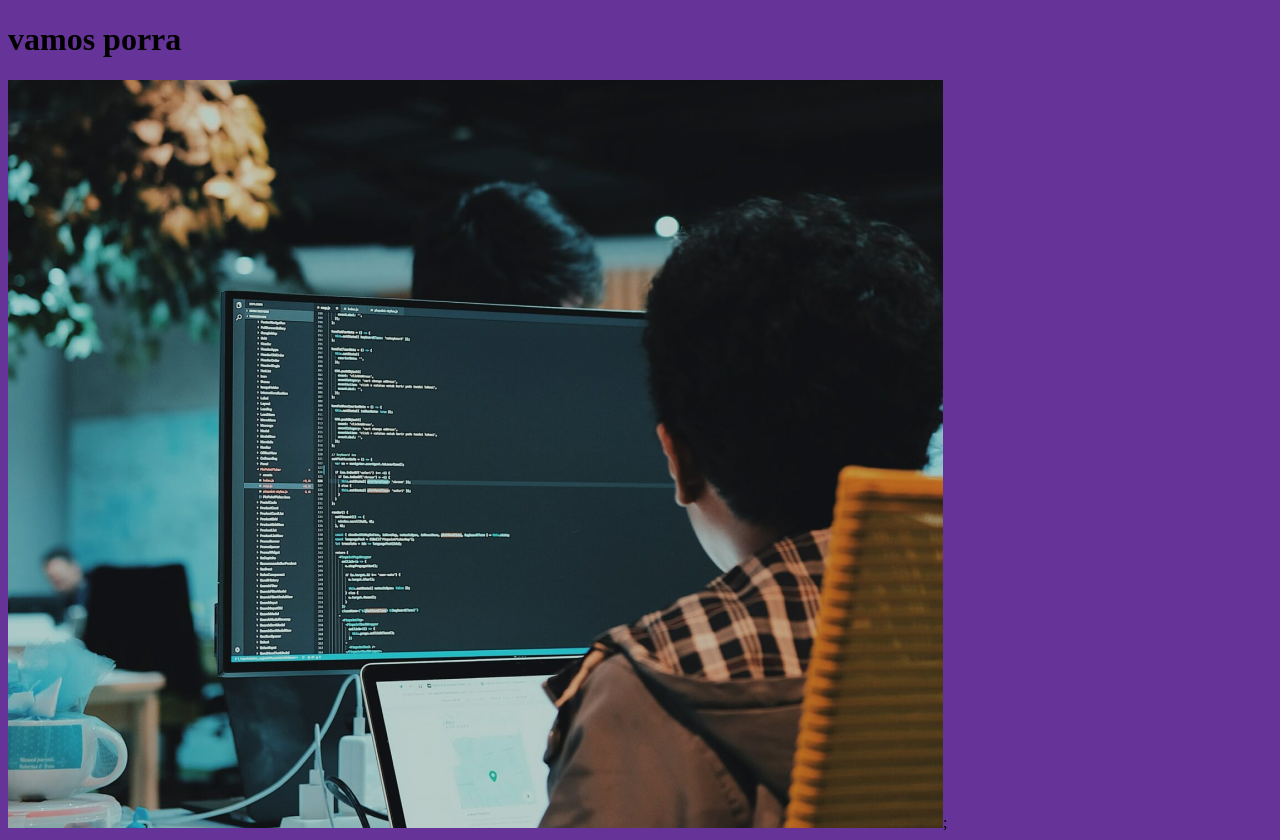
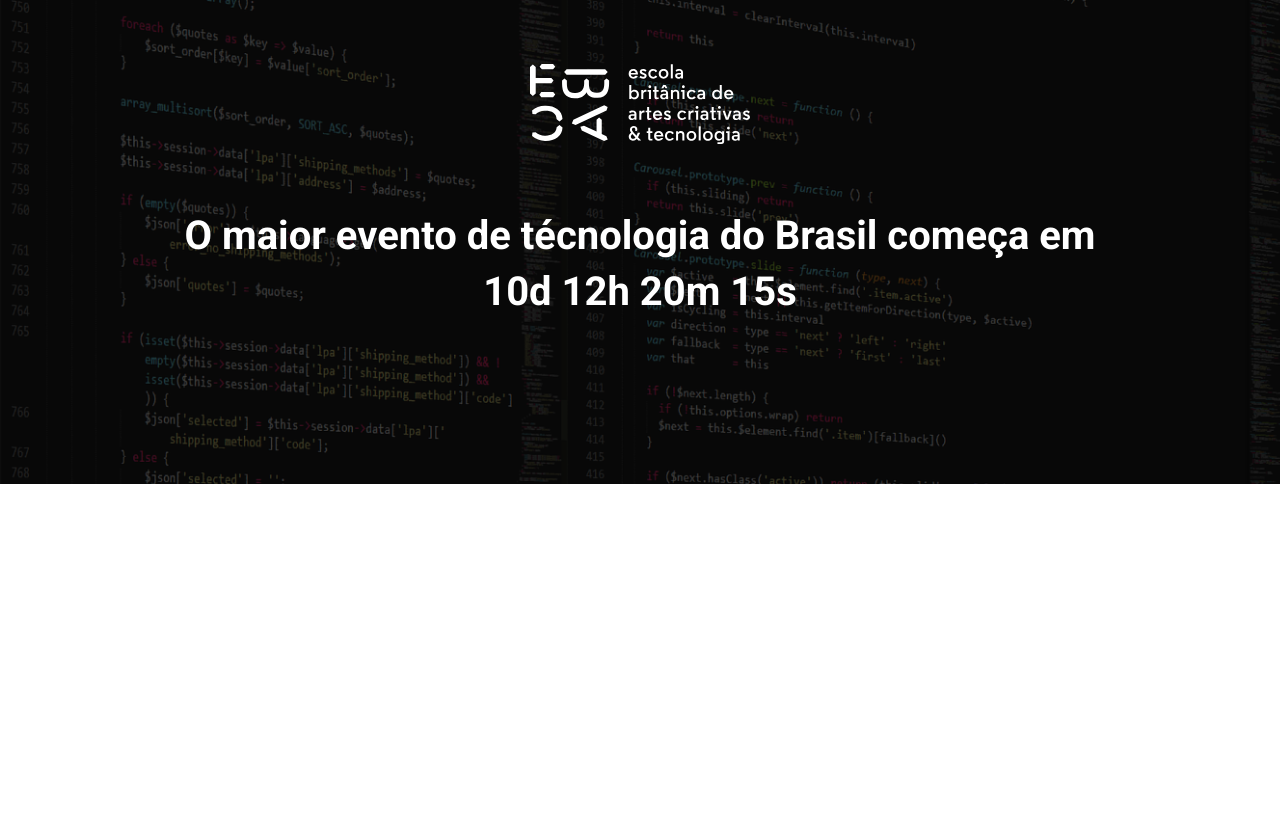
Before and after one commit to Matheus-sp12/ebac_tech_talks, a website built with Parcel: page src/index.html in a window 1280 px wide. After the commit the page ends 800 px from the top, so only its background shows below. Built offline with nearby package versions, Linux system fonts and the light colour scheme.

Commit message:
criando o hero

```diff
--- a/src/index.html
+++ b/src/index.html
@@ -1,16 +1,26 @@
 <!DOCTYPE html>
 <html lang="pt-br">
+
 <head>
     <meta charset="UTF-8">
     <meta name="viewport" content="width=device-width, initial-scale=1.0">
-    <title>Document</title>
+    <title>EBAC Tech Talks</title>
+    <link rel="preconnect" href="https://fonts.googleapis.com">
+    <link rel="preconnect" href="https://fonts.gstatic.com" crossorigin>
+    <link href="https://fonts.googleapis.com/css2?family=Roboto:wght@400;700&display=swap" rel="stylesheet">
     <link rel="stylesheet" href="styles/main.scss">
 
 </head>
+
 <body>
-    <h1>vamos porra</h1>
-    <img src="./images/data.png" alt="">;
+    <header class="hero">
+        <div class="container">
+            <img class="hero__logo" src="./images/ebac_logo.svg" alt="EBAC">
+            <p class="hero__text">O maior evento de técnologia do Brasil começa em 10d 12h 20m 15s</p>
+        </div>
+    </header>
 
     <script src="./scripts/main.js"></script>
 </body>
+
 </html>
--- /dev/null
+++ b/src/styles/_hero.scss
@@ -0,0 +1,61 @@
+.hero {
+    padding-top: 64px;
+    padding-bottom: 100px;
+    background-image: url(../images/fundo.png);
+    background-repeat: no-repeat;
+    background-size: cover;
+    position: relative;
+
+    .container {
+        position: relative;
+    }
+
+    &::before {
+        position: absolute;
+        top: 0;
+        left: 0;
+        width: 100%;
+        height: 100%;
+        background-color: #000;
+        content: '';
+        opacity: 0.7;
+    }
+
+    &__text {
+        margin-top: 64px;
+        margin-bottom: 64px;
+        font-size: 40px;
+        line-height: 56px;
+        font-weight: 800;
+        text-align: center;
+
+    }
+
+    &__logo {
+        margin: 0 auto;
+        height: 80px;
+        display: block;
+
+    }
+
+    //mobile
+    @media (max-width: 640px) {
+        padding: 40px 0;
+
+       &__logo {
+        height: 40px;
+       }
+
+       &__text {
+        font-size: 22px;
+        line-height: 24px;
+        margin: 24px 0;
+       }
+    }
+
+    // tablet
+
+    @media (max-width: 1024px) {
+        max-width: 90%;
+    }
+}
--- a/src/styles/main.scss
+++ b/src/styles/main.scss
@@ -1,3 +1,25 @@
-body {
-    background-color: rebeccapurple;
+@use 'hero';
+
+* {
+    margin: 0;
+    padding: 0;
+    box-sizing: border-box;
+    font-family: "Roboto", sans-serif;
+    color: #fff;
 }
+
+.container {
+    max-width: 960px;
+    width: 100%;
+    margin: 0 auto;
+
+ //mobile
+    @media (max-width: 640px) {
+        max-width: 80%;
+    }
+    // tablet
+
+    @media (max-width: 1024px) {
+        max-width: 90%;
+    }
+}
```
